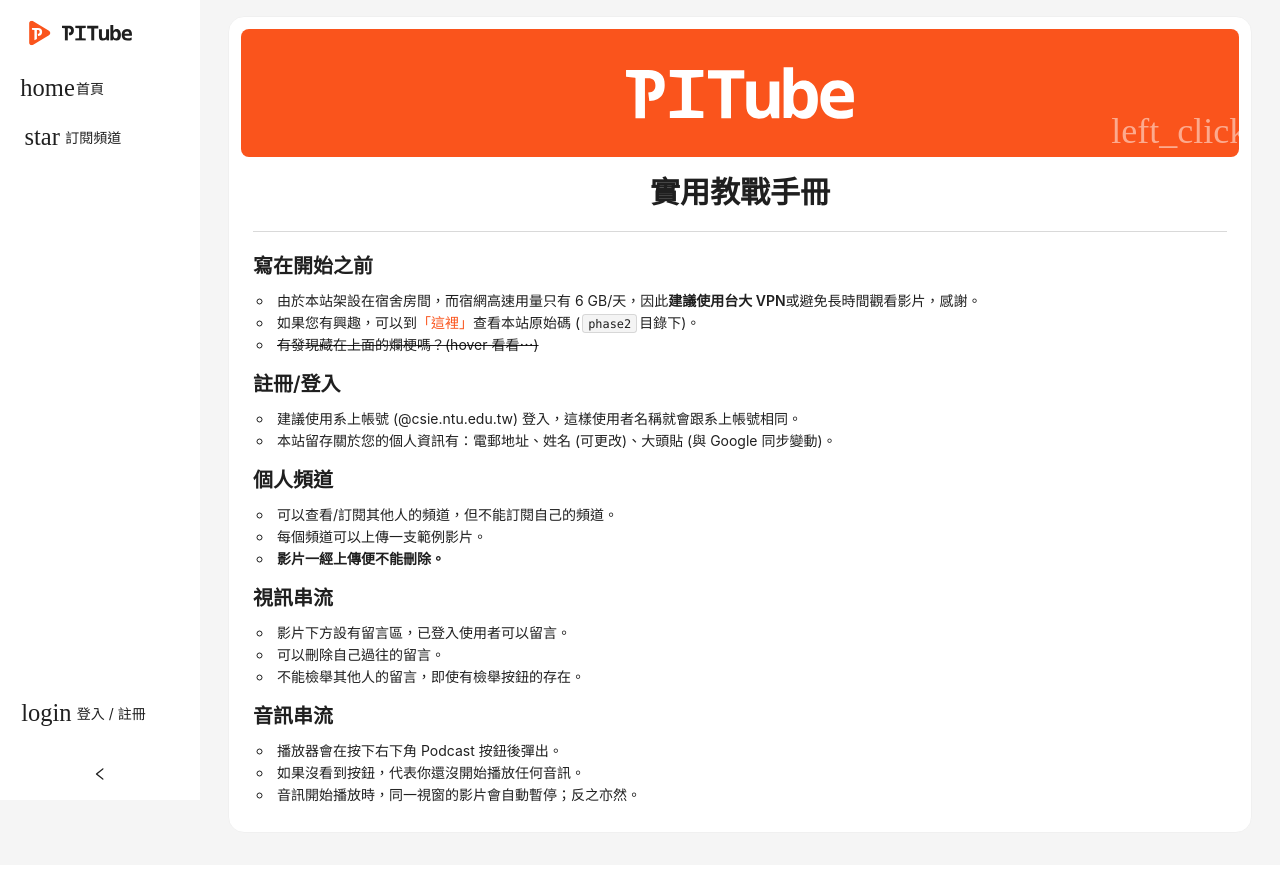
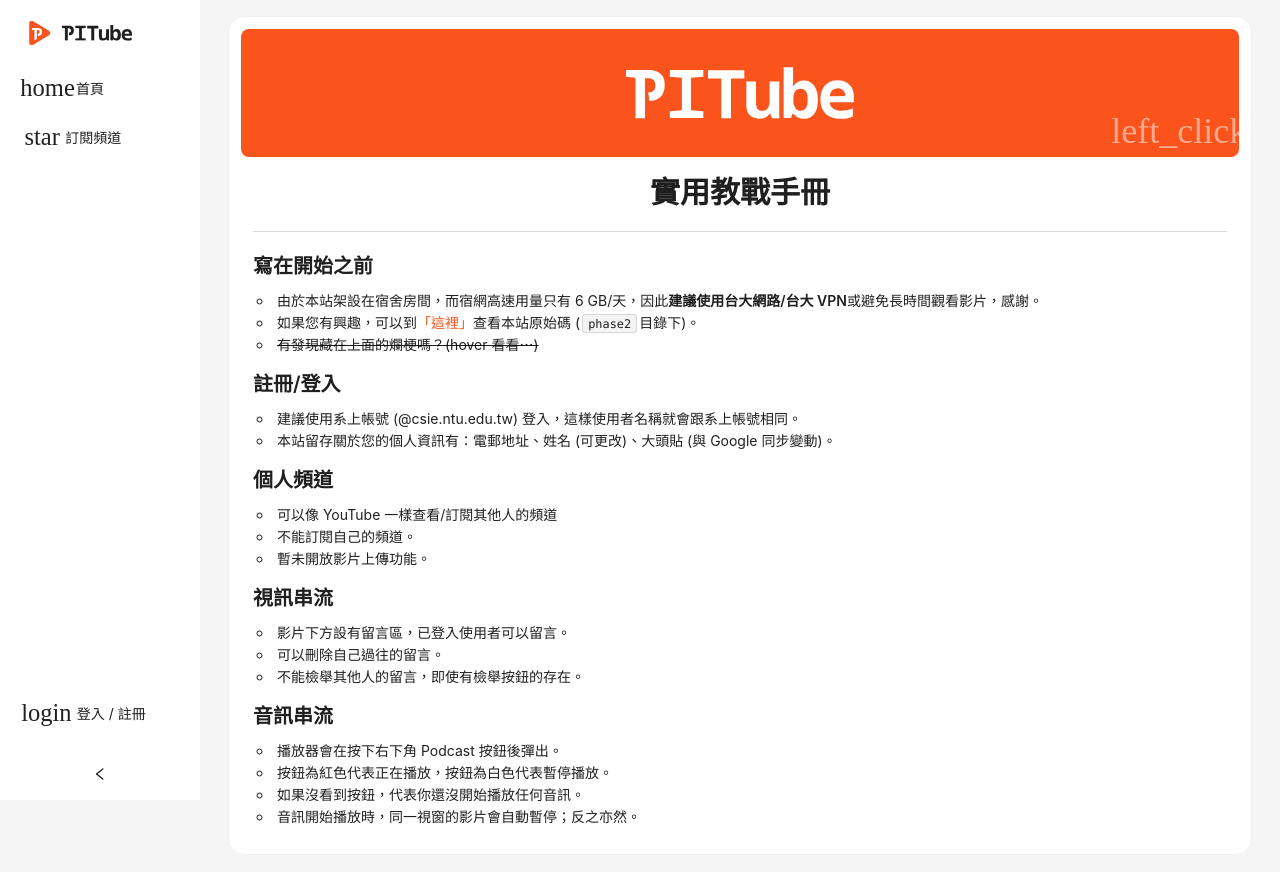
Before and after one commit to kinoras/NTU-CN23, a React (Create React App) app in the folder phase2/frontend/: page /#/guide in a window 1280 px wide. Shown: the top 872 px of the page. Built offline with nearby package versions, Linux system fonts and the light colour scheme; a web font is replaced by a local one.

Commit message:
p2-front: fix: update user guide

```diff
--- a/phase2/frontend/src/views/GuideView.js
+++ b/phase2/frontend/src/views/GuideView.js
@@ -22,7 +22,7 @@
                         <ul>
                             <li>
                                 由於本站架設在宿舍房間，而宿網高速用量只有 6 GB/天，因此
-                                <Text strong>建議使用台大 VPN</Text>
+                                <Text strong>建議使用台大網路/台大 VPN</Text>
                                 或避免長時間觀看影片，感謝。
                             </li>
                             <li>
@@ -47,11 +47,9 @@
                     <Paragraph>
                         <Title level={4}>個人頻道</Title>
                         <ul>
-                            <li>可以查看/訂閱其他人的頻道，但不能訂閱自己的頻道。</li>
-                            <li>每個頻道可以上傳一支範例影片。</li>
-                            <li>
-                                <Text strong>影片一經上傳便不能刪除。</Text>
-                            </li>
+                            <li>可以像 YouTube 一樣查看/訂閱其他人的頻道</li>
+                            <li>不能訂閱自己的頻道。</li>
+                            <li>暫未開放影片上傳功能。</li>
                         </ul>
                     </Paragraph>
                     <Paragraph>
@@ -66,6 +64,7 @@
                         <Title level={4}>音訊串流</Title>
                         <ul>
                             <li>播放器會在按下右下角 Podcast 按鈕後彈出。</li>
+                            <li>按鈕為紅色代表正在播放，按鈕為白色代表暫停播放。</li>
                             <li>如果沒看到按鈕，代表你還沒開始播放任何音訊。</li>
                             <li>音訊開始播放時，同一視窗的影片會自動暫停；反之亦然。</li>
                         </ul>
```
